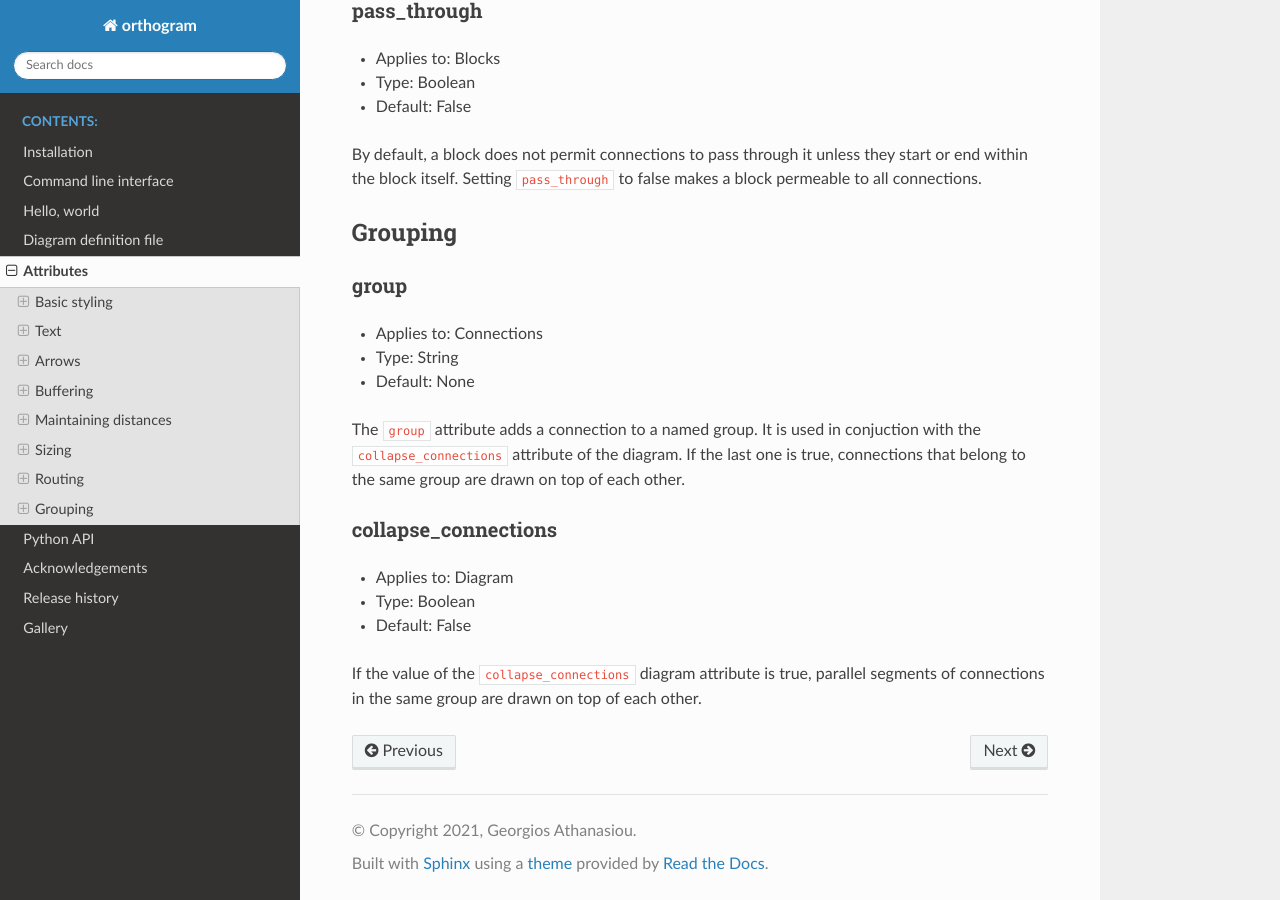
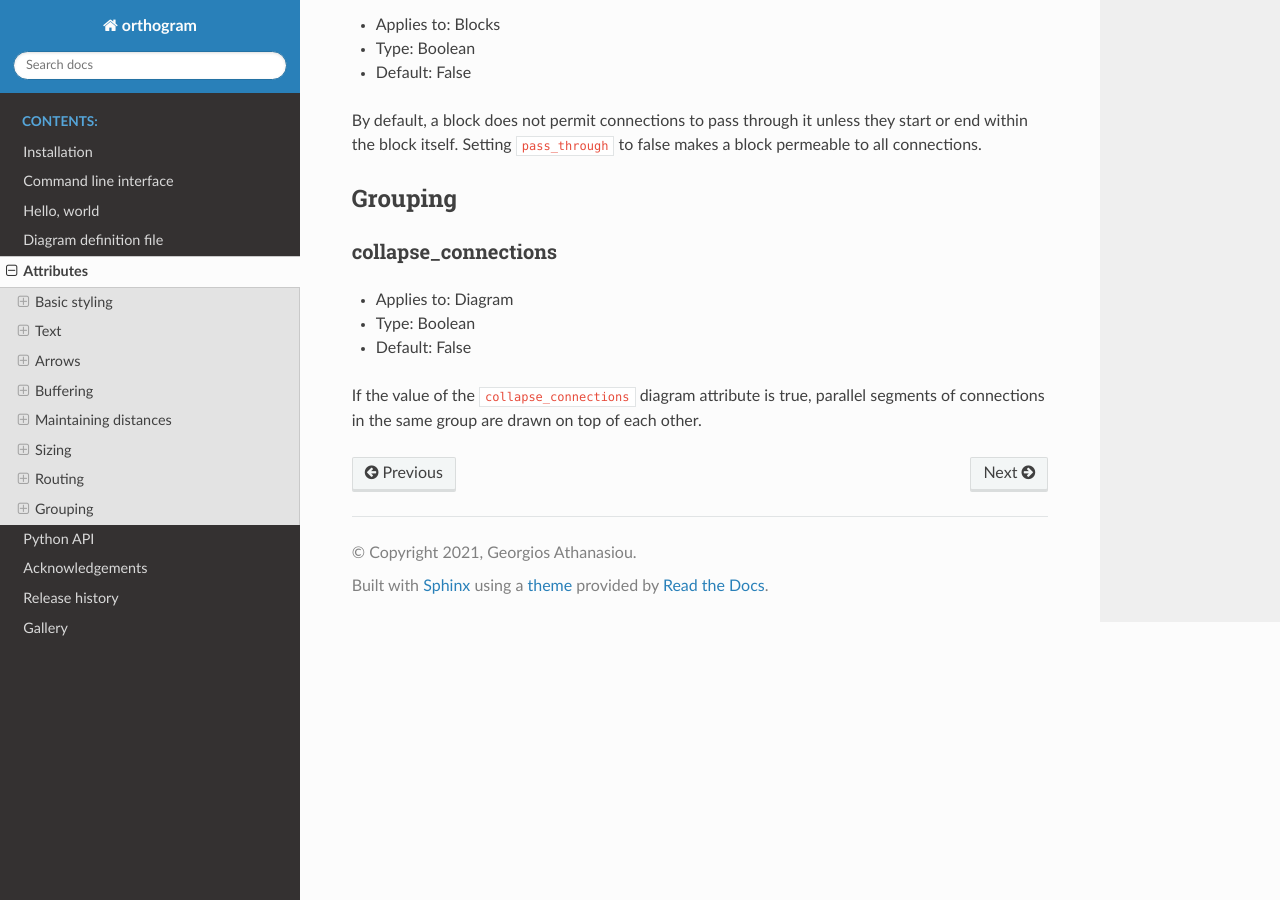
Before and after one commit to yorgath/orthogram, a Sphinx documentation site: the page built from docs/attributes.rst, in a window 1280 px wide and 900 px high, scrolled down 9663 px. Built offline with Sphinx 7.4.7 and the Read the Docs theme 2.0.0, drawn with Linux system fonts in a browser that asks for light colours.

Commit message:
Make 'group' a pseudo-attribute

```diff
--- a/docs/api.rst
+++ b/docs/api.rst
@@ -49,7 +49,7 @@ You create connections between blocks using the
 
 .. code-block:: python
 
-   d.add_connection("a", "b", stroke="red")
+   d.add_connection("a", "b", group="fire", stroke="red")
    d.add_connection("c", ("d", "n"), stroke="blue")
 
 The start and the end of the connection can be either a block name or
--- a/docs/attributes.rst
+++ b/docs/attributes.rst
@@ -26,7 +26,6 @@ Attribute                 Diagram          Block         Connection
 ``font_size``             14.0             10.0
 ``font_style``            None             None
 ``font_weight``           None             None
-``group``                                                None
 ``label``                 None             None
 ``label_distance``        6.0              2.0
 ``label_position``        TOP              CENTER
@@ -459,18 +458,6 @@ unless they start or end within the block itself.  Setting
 Grouping
 --------
 
-group
-~~~~~
-
-* Applies to: Connections
-* Type: String
-* Default: None
-
-The ``group`` attribute adds a connection to a named group.  It is
-used in conjuction with the ``collapse_connections`` attribute of the
-diagram.  If the last one is true, connections that belong to the same
-group are drawn on top of each other.
-
 collapse_connections
 ~~~~~~~~~~~~~~~~~~~~
 
```
Also changed, not shown: docs/ddf.rst (+13 -12 lines), 4 other files.
